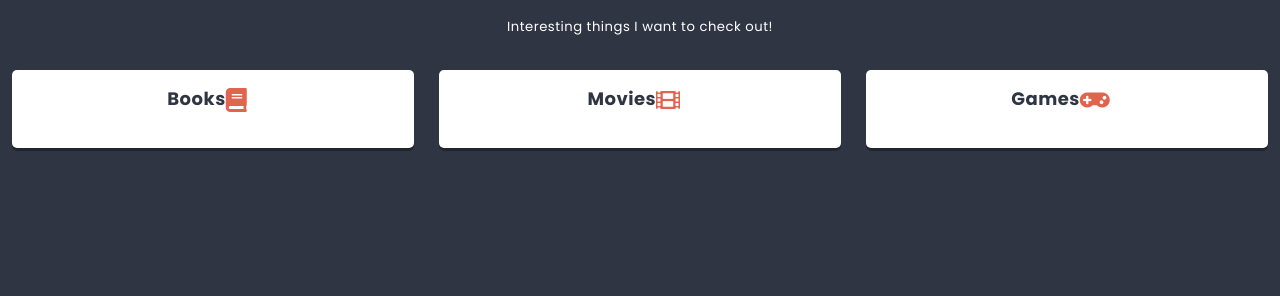
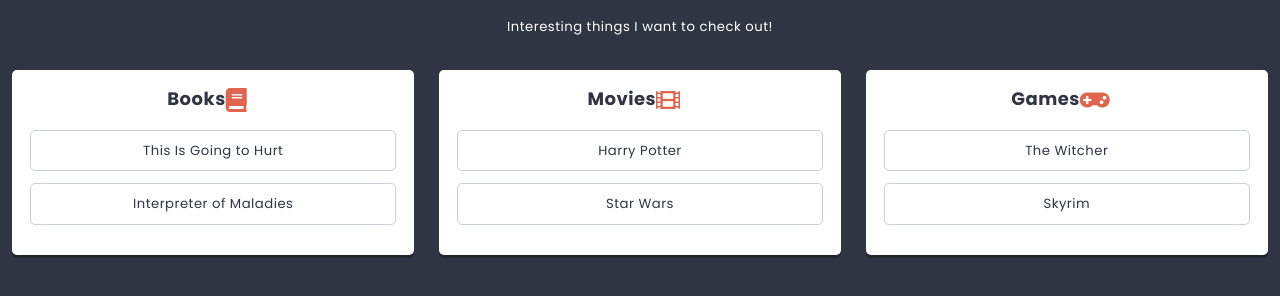
Before and after one commit to grzesiekS/React.js_firstProject, a React app: page / in a window 1280 px wide. Shown: the part 362-658 px from the top of the page. Built offline with nearby package versions, Linux system fonts and the light colour scheme.

Commit message:
Implement react-redux to render cards in columns

```diff
--- a/src/components/Column/Column.js
+++ b/src/components/Column/Column.js
@@ -1,7 +1,7 @@
 import React from 'react';
 import styles from './Column.scss';
 import PropTypes from 'prop-types';
-// import Card from '../Card/Card';
+import Card from '../Card/Card';
 // import {settings} from '../../data/dataStore';
 // import Creator from '../Creator/Creator';
 import Icon from '../Icon/Icon';
@@ -19,7 +19,7 @@
     }
 
     render() {
-      const {title, icon} = this.props;
+      const {title, icon, cards} = this.props;
 
       return (
         <section className={styles.component}>
@@ -27,11 +27,11 @@
             {title}
             <span className={styles.icon}><Icon name={icon}/></span>
           </h3>
-          {/* {this.state.card.map(({key, ...cardProps}) => (
-            <Card key={key} {...cardProps}/>
+          {cards.map(cardData => (
+            <Card key={cardData.id} {...cardData} />
           ))}
 
-          <div className={styles.creator}>
+          {/* <div className={styles.creator}>
             <Creator text={settings.cardCreatorText} action={title => this.addCard(title)}/>
           </div> */}
         </section>
```
